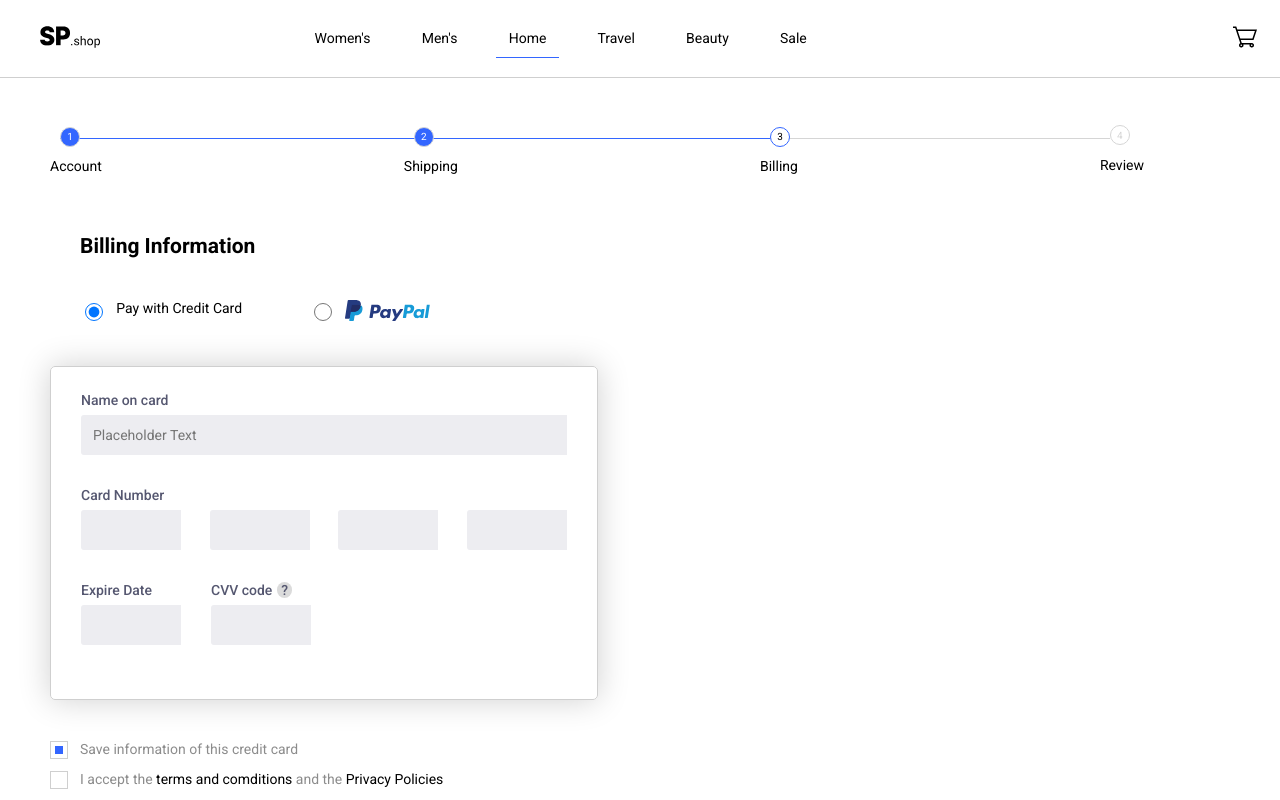
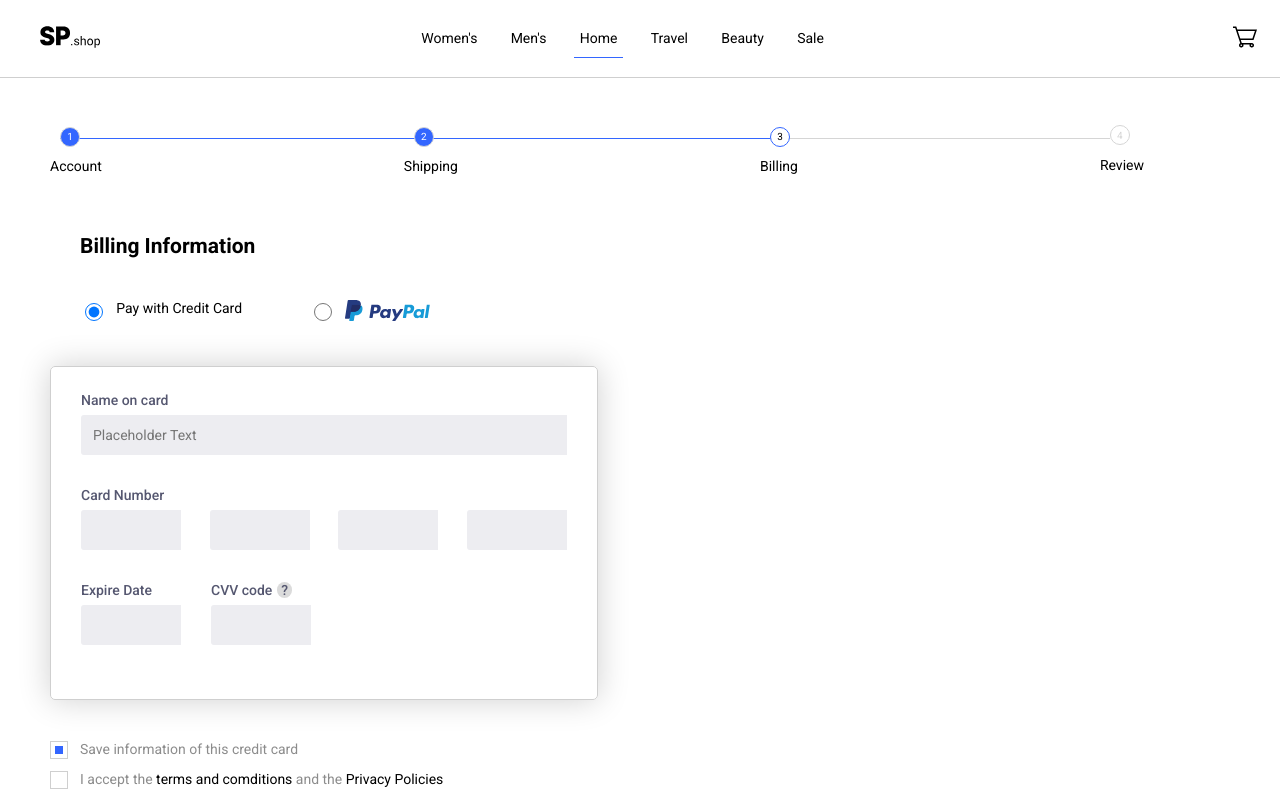
Before and after one commit to Konstantin9595/sborka-shop, a React (Create React App) app: page / in a window 1280 px wide. Built offline with nearby package versions, Linux system fonts and the light colour scheme; some icons are missing.

Commit message:
fix menu makeup

```diff
--- a/src/styles/components/_menu.scss
+++ b/src/styles/components/_menu.scss
@@ -7,6 +7,7 @@
     .header-logo {
         flex-grow: 1;
         margin-left: 16px;
+        width: 30%;
     }
 
     .header-menu {
@@ -21,6 +22,7 @@
         justify-content: flex-end;
         flex-grow: 1;
         min-width: 150px;
+        width: 30%;
     }
 
     .header-menu,
@@ -43,6 +45,7 @@
     }
 }
 .header-menu__wrapper {
+    margin: 0 auto;
     .header-menu__list {
 
         .header-menu__item {
@@ -53,7 +56,7 @@
             position: relative;
             .header-menu__link {
                 color: $black;
-                padding: 20px 2vw;
+                padding: 20px 1.3vw;
                 text-decoration: none;
 
                 &:visited {
```
